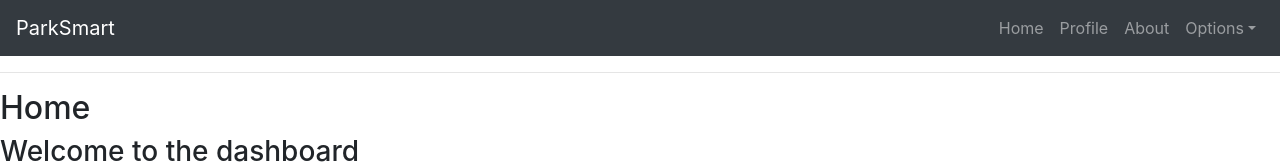
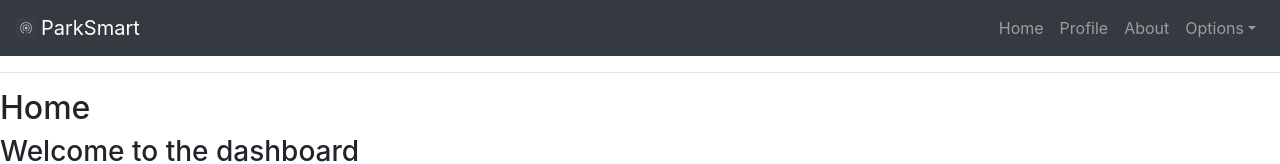
Before and after one commit to DeanoLingardo/ParkSmart, a React (Create React App) app: page / in a window 1280 px wide. Shown: the top 164 px of the page. Built offline with nearby package versions, Linux system fonts and the light colour scheme.

Commit message:
added logo to nav bar

```diff
--- a/src/App.css
+++ b/src/App.css
@@ -22,9 +22,13 @@
   color: #000000;
 }
 
-.nnav-link{
-  color: #ffffff;
-  text-decoration: none;
+.nav-image{
+  width:25px;
+  padding-right: 5px;
+}
+
+.nav-color{
+  color: #393E46;
 }
 
 
--- a/src/App.js
+++ b/src/App.js
@@ -38,7 +38,8 @@ import {
       <Router>
           <div>
             <Navbar color="dark" dark expand="md">
-            <NavbarBrand href="/" >ParkSmart</NavbarBrand>
+            <img src="fav.png" class="nav-image" alt="logo"></img>
+            <NavbarBrand href="" >ParkSmart</NavbarBrand>
             <NavbarToggler onClick={this.toggle} />
             <Collapse isOpen={this.state.isOpen} navbar>
             <Nav className="ml-auto" navbar>
```
Also changed, not shown: src/fav.png (added).
